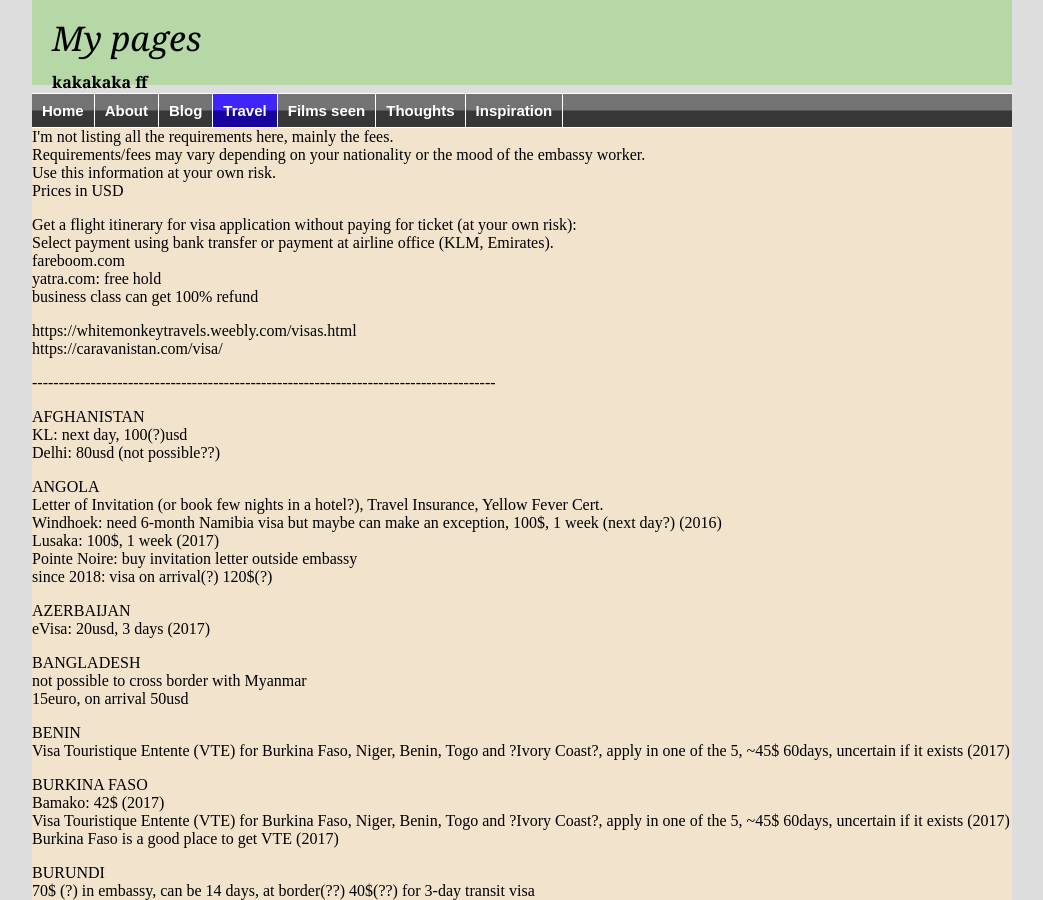
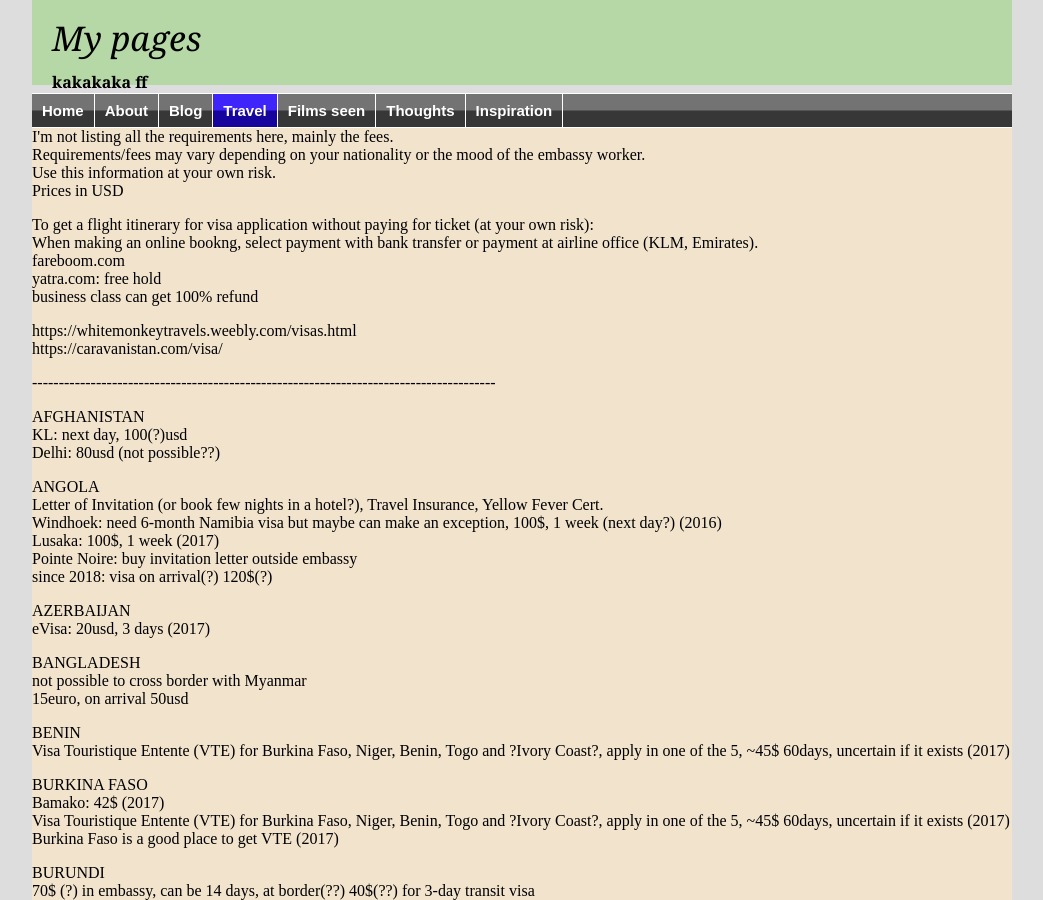
Before and after one commit to witba/witba.github.io, a Jekyll site: the page built from travel/visas.html, in a window 1280 px wide and 900 px high. Shown: the whole window, without its empty margins (118-1161 px from the left). Built offline with Jekyll 4.4.1, drawn with Linux system fonts in a browser that asks for light colours.

Commit message:
Update visas.html

```diff
--- a/travel/visas.html
+++ b/travel/visas.html
@@ -6,7 +6,7 @@ title: Travel advice
 <div class="travel">
 
 <p>I'm not listing all the requirements here, mainly the fees.<br />Requirements/fees may vary depending on your nationality or the mood of the embassy worker.<br />Use this information at your own risk.<br />Prices in USD</p>
-<p>Get a flight itinerary for visa application without paying for ticket (at your own risk): <br />Select payment using bank transfer or payment at airline office (KLM, Emirates). <br />fareboom.com<br />yatra.com: free hold<br />business class can get 100% refund</p>
+<p>To get a flight itinerary for visa application without paying for ticket (at your own risk): <br />When making an online bookng, select payment with bank transfer or payment at airline office (KLM, Emirates). <br />fareboom.com<br />yatra.com: free hold<br />business class can get 100% refund</p>
 <p>https://whitemonkeytravels.weebly.com/visas.html<br />https://caravanistan.com/visa/</p>
 <p>---------------------------------------------------------------------------------------</p>
 <p>AFGHANISTAN<br />KL: next day, 100(?)usd<br />Delhi: 80usd (not possible??)</p>
```
